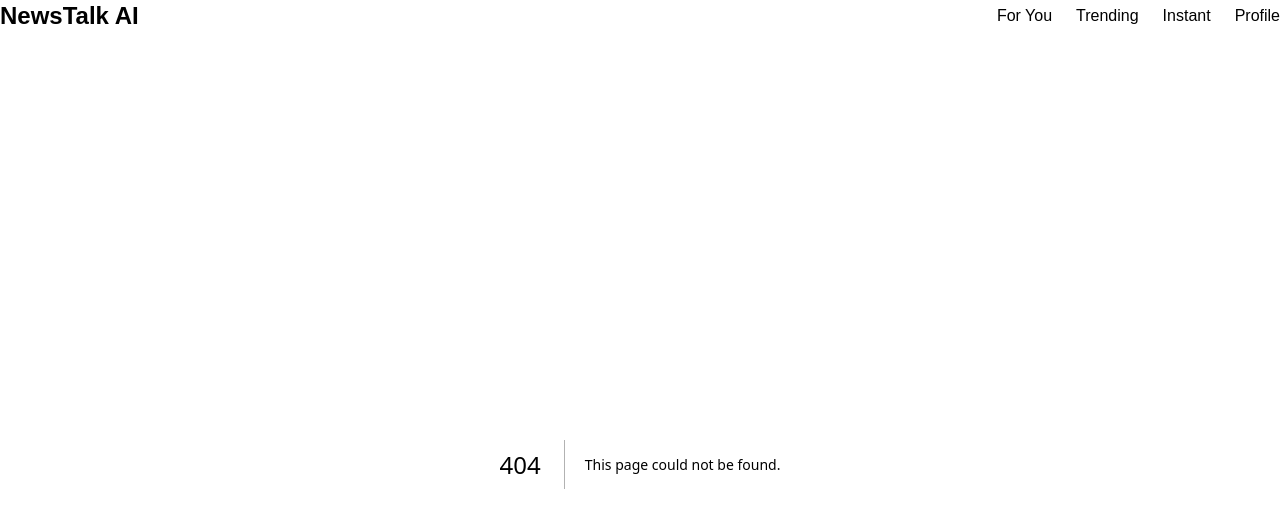
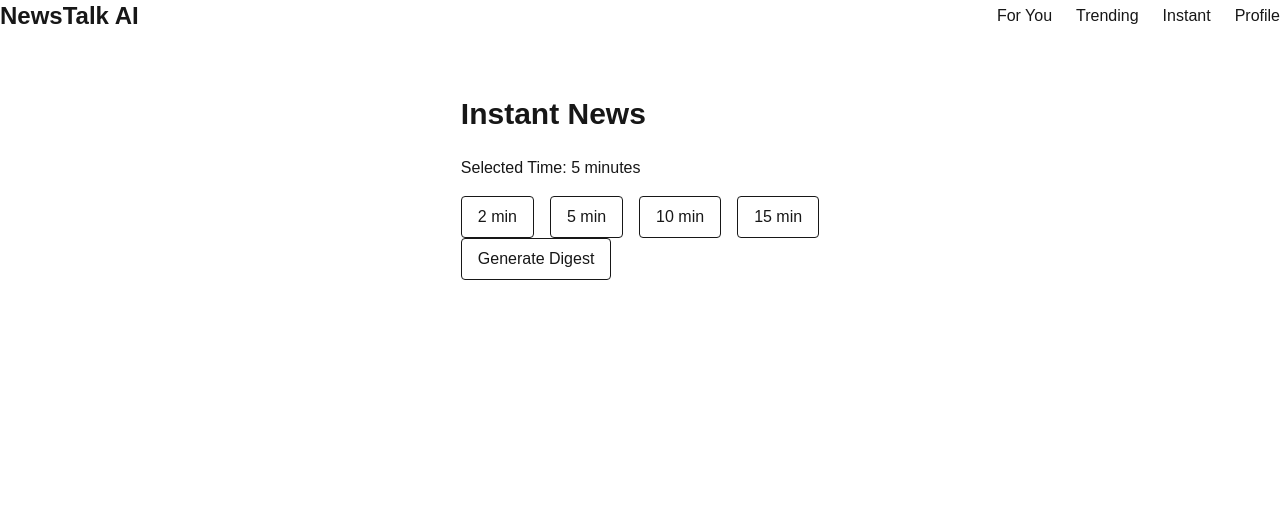
Before and after one commit to YTM1495/newstalk.ai, a Next.js app in the folder frontend/: page /instant in a window 1280 px wide. Before the commit this address had no page. Shown: the top 528 px of the page. Built offline with nearby package versions, Linux system fonts and the light colour scheme.

Commit message:
Added multiple pages and navigation links

```diff
--- /dev/null
+++ b/frontend/app/instant/page.tsx
@@ -0,0 +1,63 @@
+"use client";
+
+import { useState } from "react";
+
+export default function InstantPage(){
+    const [selectedTime, setSelectedTime] = useState(5);
+    const [articles, setArticles] = useState<string[]>([]);
+
+    async function generateDigest(){
+        const response = await fetch(`http://localhost:8000/instant-news/${selectedTime}`);
+
+        const data = await response.json();
+
+        setArticles(data.articles);
+    }
+
+
+    return(
+        <main className = "max-w-3xl mx-auto p-8">
+            <h1 className = "text-3xl font-bold mb-6">
+                Instant News
+            </h1>
+            <p className="mb-4">
+                Selected Time: {selectedTime} minutes
+            </p>
+
+            <div className = "flex gap-4">
+                <button onClick = {() => setSelectedTime(2)}
+                    className = "border px-4 py-2 rounded">
+                        2 min
+                    </button>
+                <button onClick =  {() => setSelectedTime(5)}
+                    className = "border px-4 py-2 rounded">
+                        5 min
+                    </button>
+                <button onClick =  {() => setSelectedTime(10)}
+                    className = "border px-4 py-2 rounded">
+                        10 min
+                    </button>
+                <button onClick =  {() => setSelectedTime(15)}
+                    className = "border px-4 py-2 rounded">
+                       15 min
+                    </button>
+            </div>
+            <button onClick = {generateDigest}
+                    className = "border px-4 py-2 rounded">
+                        Generate Digest
+                        </button>
+            {articles.length > 0 && (
+                <div className="mt-6">
+                    <h2 className = "text-xl font-bold mb-3">
+                        Your Digest
+                    </h2>
+                    {articles.map((article,index) => (
+                        <p key={index}>
+                            •{article}
+                        </p>
+                    ))}
+                </div>
+            )}
+        </main>
+    );
+}
--- /dev/null
+++ b/frontend/app/profile/page.tsx
@@ -0,0 +1,4 @@
+export default function ProfilePage(){
+    return <h1>Profile</h1>;
+
+}
--- /dev/null
+++ b/frontend/app/trending/page.tsx
@@ -0,0 +1,4 @@
+export default function TrendingPage(){
+    return <h1>Trending News</h1>;
+
+}
--- a/frontend/components/Navbar.tsx
+++ b/frontend/components/Navbar.tsx
@@ -1,3 +1,4 @@
+import Link from "next/link"
 export default function Navbar(){
     return(
         <nav className="flex justify-between items-center mb-8">
@@ -5,10 +6,10 @@ export default function Navbar(){
                 NewsTalk AI
                 </h1>
             <div className="flex gap-6">
-                <span>For You</span>
-                <span>Trending</span>
-                <span>Instant</span>
-                <span>Profile</span>
+                <Link href = "/">For You</Link>
+                <Link href = "/trending">Trending</Link>
+                <Link href = "/instant">Instant</Link>
+                <Link href = "/profile">Profile</Link>
             </div>
         </nav>
     );
```
Also changed, not shown: 1 other file (tests, documents, lock files or other folders).
